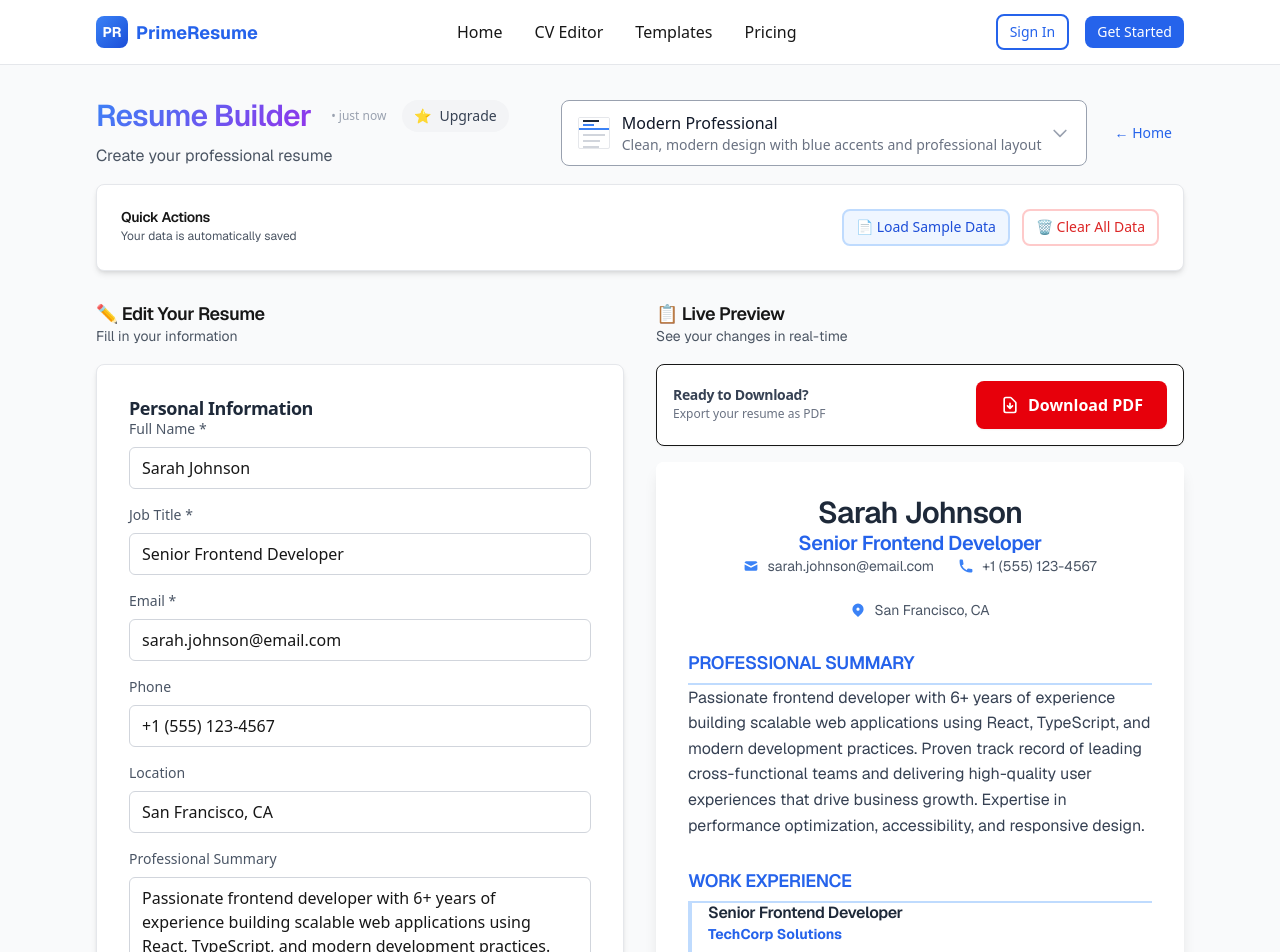
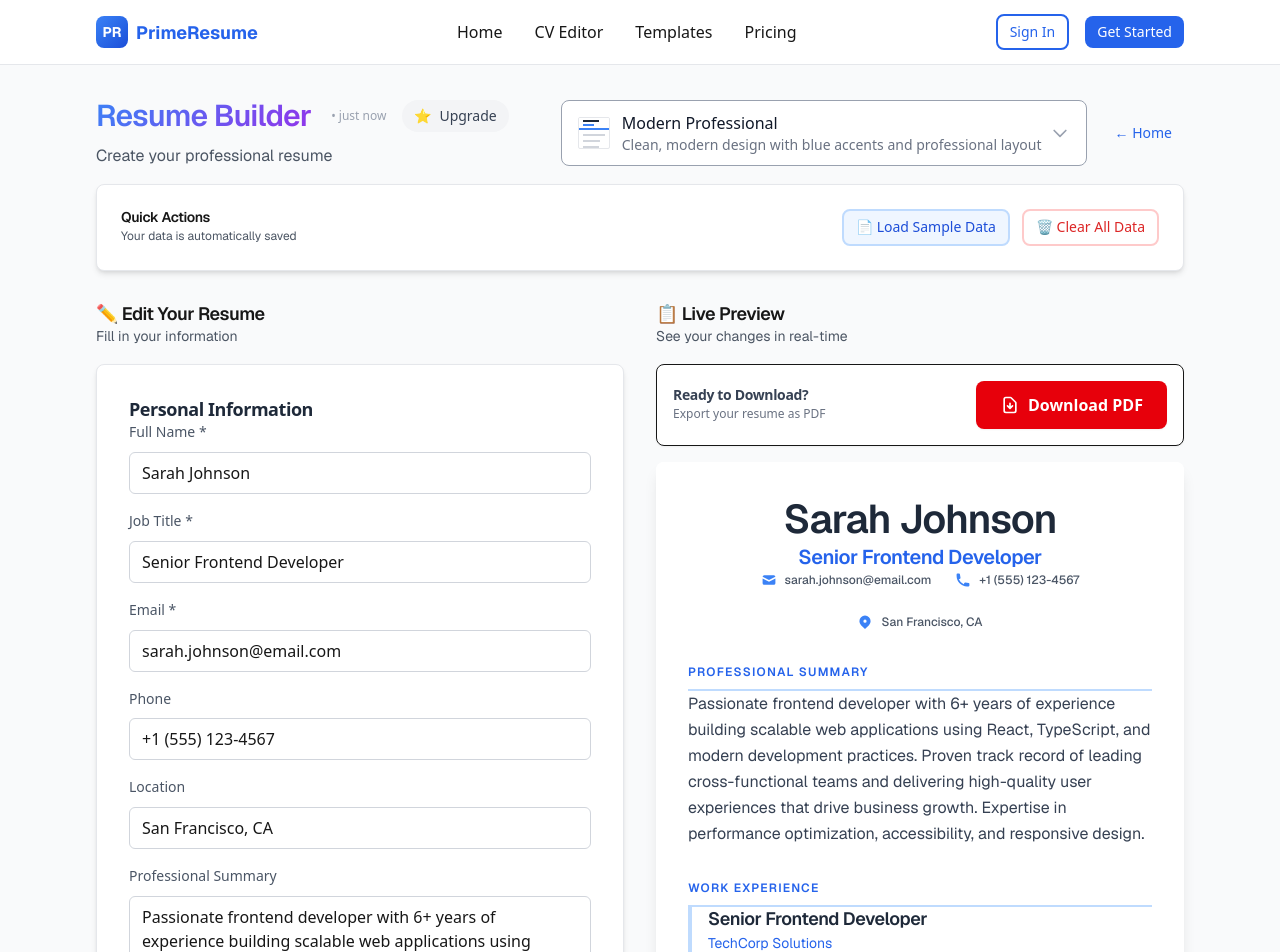
Before and after one commit to tolunaytogul/primeresumebuilder, a Next.js app: page /cv-editor in a window 1280 px wide. Shown: the top 952 px of the page. Built offline with nearby package versions, Linux system fonts and the light colour scheme; what @react-pdf/renderer would draw is missing.

Commit message:
Step 4: Fix Typography & Text Scaling - Added comprehensive typography utility classes, established consistent font hierarchy, improved text scaling across templates and forms, enhanced readability with proper line heights and font weights, build test successful

```diff
--- a/src/app/globals.css
+++ b/src/app/globals.css
@@ -323,6 +323,104 @@ html, body {
   outline-offset: 2px;
 }
 
+/* Typography Utilities */
+.text-display-2xl {
+  font-size: var(--font-size-6xl);
+  line-height: var(--line-height-tight);
+  font-weight: 800;
+  letter-spacing: -0.025em;
+}
+
+.text-display-xl {
+  font-size: var(--font-size-5xl);
+  line-height: var(--line-height-tight);
+  font-weight: 700;
+  letter-spacing: -0.025em;
+}
+
+.text-display-lg {
+  font-size: var(--font-size-4xl);
+  line-height: var(--line-height-tight);
+  font-weight: 700;
+  letter-spacing: -0.025em;
+}
+
+.text-heading-xl {
+  font-size: var(--font-size-3xl);
+  line-height: var(--line-height-tight);
+  font-weight: 600;
+  letter-spacing: -0.025em;
+}
+
+.text-heading-lg {
+  font-size: var(--font-size-2xl);
+  line-height: var(--line-height-snug);
+  font-weight: 600;
+  letter-spacing: -0.025em;
+}
+
+.text-heading-md {
+  font-size: var(--font-size-xl);
+  line-height: var(--line-height-snug);
+  font-weight: 600;
+}
+
+.text-heading-sm {
+  font-size: var(--font-size-lg);
+  line-height: var(--line-height-snug);
+  font-weight: 600;
+}
+
+.text-body-lg {
+  font-size: var(--font-size-lg);
+  line-height: var(--line-height-relaxed);
+  font-weight: 400;
+}
+
+.text-body-md {
+  font-size: var(--font-size-base);
+  line-height: var(--line-height-relaxed);
+  font-weight: 400;
+}
+
+.text-body-sm {
+  font-size: var(--font-size-sm);
+  line-height: var(--line-height-relaxed);
+  font-weight: 400;
+}
+
+.text-caption {
+  font-size: var(--font-size-xs);
+  line-height: var(--line-height-normal);
+  font-weight: 500;
+}
+
+.text-overline {
+  font-size: var(--font-size-xs);
+  line-height: var(--line-height-normal);
+  font-weight: 600;
+  text-transform: uppercase;
+  letter-spacing: 0.1em;
+}
+
+/* Responsive Typography */
+@media (min-width: 640px) {
+  .text-display-2xl { font-size: 4.5rem; }
+  .text-display-xl { font-size: 3.75rem; }
+  .text-display-lg { font-size: 3rem; }
+  .text-heading-xl { font-size: 2.25rem; }
+  .text-heading-lg { font-size: 1.875rem; }
+  .text-body-lg { font-size: 1.25rem; }
+}
+
+@media (min-width: 1024px) {
+  .text-display-2xl { font-size: 6rem; }
+  .text-display-xl { font-size: 4.5rem; }
+  .text-display-lg { font-size: 3.75rem; }
+  .text-heading-xl { font-size: 2.5rem; }
+  .text-heading-lg { font-size: 2rem; }
+}
+
 /* Improve touch targets */
 @media (pointer: coarse) {
   button,
--- a/src/components/CVForm.tsx
+++ b/src/components/CVForm.tsx
@@ -42,14 +42,14 @@ export default function CVForm() {
   return (
     <div className="space-y-6">
       <div>
-        <h3 className="text-lg font-semibold text-gray-800 mb-4">
+        <h3 className="text-heading-sm text-gray-800 mb-4">
           Personal Information
         </h3>
 
         <div className="grid grid-cols-1 gap-4">
           {/* Ad Soyad */}
           <div>
-            <label htmlFor="name" className="block text-sm font-medium text-gray-600 mb-2">
+            <label htmlFor="name" className="block text-body-sm font-medium text-gray-600 mb-2">
               Full Name *
             </label>
             <input
@@ -62,7 +62,7 @@ export default function CVForm() {
               className={getInputClassName('name')}
             />
             {errors.name && (
-              <p className="mt-1 text-sm text-red-600 flex items-center gap-1">
+              <p className="mt-1 text-caption text-red-600 flex items-center gap-1">
                 <span className="text-red-500">⚠</span>
                 {errors.name}
               </p>
@@ -71,7 +71,7 @@ export default function CVForm() {
 
           {/* Unvan */}
           <div>
-            <label htmlFor="title" className="block text-sm font-medium text-gray-600 mb-2">
+            <label htmlFor="title" className="block text-body-sm font-medium text-gray-600 mb-2">
               Job Title *
             </label>
             <input
@@ -84,7 +84,7 @@ export default function CVForm() {
               className={getInputClassName('title')}
             />
             {errors.title && (
-              <p className="mt-1 text-sm text-red-600 flex items-center gap-1">
+              <p className="mt-1 text-caption text-red-600 flex items-center gap-1">
                 <span className="text-red-500">⚠</span>
                 {errors.title}
               </p>
@@ -93,7 +93,7 @@ export default function CVForm() {
 
           {/* E-posta */}
           <div>
-            <label htmlFor="email" className="block text-sm font-medium text-gray-600 mb-2">
+            <label htmlFor="email" className="block text-body-sm font-medium text-gray-600 mb-2">
               Email *
             </label>
             <input
@@ -106,7 +106,7 @@ export default function CVForm() {
               className={getInputClassName('email')}
             />
             {errors.email && (
-              <p className="mt-1 text-sm text-red-600 flex items-center gap-1">
+              <p className="mt-1 text-caption text-red-600 flex items-center gap-1">
                 <span className="text-red-500">⚠</span>
                 {errors.email}
               </p>
@@ -115,7 +115,7 @@ export default function CVForm() {
 
           {/* Telefon */}
           <div>
-            <label htmlFor="phone" className="block text-sm font-medium text-gray-600 mb-2">
+            <label htmlFor="phone" className="block text-body-sm font-medium text-gray-600 mb-2">
               Phone
             </label>
             <input
@@ -130,7 +130,7 @@ export default function CVForm() {
 
           {/* Konum */}
           <div>
-            <label htmlFor="location" className="block text-sm font-medium text-gray-600 mb-2">
+            <label htmlFor="location" className="block text-body-sm font-medium text-gray-600 mb-2">
               Location
             </label>
             <input
@@ -145,7 +145,7 @@ export default function CVForm() {
 
           {/* Özet */}
           <div>
-            <label htmlFor="summary" className="block text-sm font-medium text-gray-600 mb-2">
+            <label htmlFor="summary" className="block text-body-sm font-medium text-gray-600 mb-2">
               Professional Summary
             </label>
             <textarea
--- a/src/components/templates/ModernWebTemplate.tsx
+++ b/src/components/templates/ModernWebTemplate.tsx
@@ -32,18 +32,18 @@ const ModernWebTemplate: React.FC<ModernWebTemplateProps> = ({ cvData }) => {
   };
 
   return (
-    <div className="bg-white p-4 sm:p-6 lg:p-8 font-sans text-sm leading-relaxed">
+    <div className="bg-white p-4 sm:p-6 lg:p-8 font-sans leading-relaxed">
       {/* Header */}
       <div className="text-center mb-6 sm:mb-8">
-        <h1 className="text-xl sm:text-2xl lg:text-3xl font-bold text-gray-800 mb-2 break-words">
+        <h1 className="text-heading-xl text-gray-800 mb-2 break-words">
           {personalInfo.name || 'Full Name'}
         </h1>
-        <h2 className="text-base sm:text-lg lg:text-xl text-primary-600 font-bold mb-3 sm:mb-4 break-words">
+        <h2 className="text-heading-md text-primary-600 mb-3 sm:mb-4 break-words">
           {personalInfo.title || 'Job Title'}
         </h2>
 
         {/* Contact Info */}
-        <div className="flex flex-wrap justify-center gap-3 sm:gap-6 text-xs sm:text-sm text-gray-600">
+        <div className="flex flex-wrap justify-center gap-3 sm:gap-6 text-caption text-gray-600">
           {personalInfo.email && (
             <div className="flex items-center gap-1 sm:gap-2">
               <svg className="w-3 h-3 sm:w-4 sm:h-4 text-primary-500 flex-shrink-0" fill="currentColor" viewBox="0 0 20 20">
@@ -75,10 +75,10 @@ const ModernWebTemplate: React.FC<ModernWebTemplateProps> = ({ cvData }) => {
       {/* Professional Summary */}
       {personalInfo.summary && (
         <div className="mb-6 sm:mb-8">
-          <h3 className="text-base sm:text-lg font-bold text-primary-600 mb-3 sm:mb-4 uppercase tracking-wide border-b-2 border-primary-200 pb-2">
+          <h3 className="text-overline text-primary-600 mb-3 sm:mb-4 border-b-2 border-primary-200 pb-2">
             Professional Summary
           </h3>
-          <p className="text-gray-700 leading-relaxed text-sm sm:text-base">
+          <p className="text-body-md text-gray-700">
             {personalInfo.summary}
           </p>
         </div>
@@ -87,7 +87,7 @@ const ModernWebTemplate: React.FC<ModernWebTemplateProps> = ({ cvData }) => {
       {/* Work Experience */}
       {experiences.length > 0 && (
         <div className="mb-6 sm:mb-8">
-          <h3 className="text-base sm:text-lg font-bold text-primary-600 mb-4 sm:mb-6 uppercase tracking-wide border-b-2 border-primary-200 pb-2">
+          <h3 className="text-overline text-primary-600 mb-4 sm:mb-6 border-b-2 border-primary-200 pb-2">
             Work Experience
           </h3>
           <div className="space-y-4 sm:space-y-6">
@@ -95,19 +95,19 @@ const ModernWebTemplate: React.FC<ModernWebTemplateProps> = ({ cvData }) => {
               <div key={exp.id} className="border-l-4 border-primary-200 pl-3 sm:pl-4">
                 <div className="flex flex-col gap-1 sm:gap-2 mb-2">
                   <div className="flex-1">
-                    <h4 className="font-bold text-gray-800 text-sm sm:text-base break-words">
+                    <h4 className="text-heading-sm text-gray-800 break-words">
                       {exp.position}
                     </h4>
-                    <p className="text-primary-600 font-bold text-xs sm:text-sm mt-1 break-words">
+                    <p className="text-body-sm text-primary-600 font-semibold mt-1 break-words">
                       {exp.company}
                     </p>
                   </div>
-                  <div className="text-gray-600 text-xs font-bold">
+                  <div className="text-caption text-gray-600 font-medium">
                     {formatDate(exp.startDate)} - {exp.isCurrentJob ? 'Present' : formatDate(exp.endDate)}
                   </div>
                 </div>
                 {exp.description && (
-                  <p className="text-gray-600 text-xs sm:text-sm leading-relaxed">
+                  <p className="text-body-sm text-gray-600">
                     {exp.description}
                   </p>
                 )}
@@ -120,7 +120,7 @@ const ModernWebTemplate: React.FC<ModernWebTemplateProps> = ({ cvData }) => {
       {/* Education */}
       {education.length > 0 && (
         <div className="mb-6 sm:mb-8">
-          <h3 className="text-base sm:text-lg font-bold text-primary-600 mb-4 sm:mb-6 uppercase tracking-wide border-b-2 border-primary-200 pb-2">
+          <h3 className="text-overline text-primary-600 mb-4 sm:mb-6 border-b-2 border-primary-200 pb-2">
             Education
           </h3>
           <div className="space-y-4 sm:space-y-6">
@@ -128,19 +128,19 @@ const ModernWebTemplate: React.FC<ModernWebTemplateProps> = ({ cvData }) => {
               <div key={edu.id} className="border-l-4 border-primary-200 pl-3 sm:pl-4">
                 <div className="flex flex-col gap-1 sm:gap-2">
                   <div className="flex-1">
-                    <h4 className="font-bold text-gray-800 text-sm sm:text-base break-words">
+                    <h4 className="text-heading-sm text-gray-800 break-words">
                       {edu.degree}
                     </h4>
-                    <p className="text-primary-600 font-bold text-xs sm:text-sm mt-1 break-words">
+                    <p className="text-body-sm text-primary-600 font-semibold mt-1 break-words">
                       {edu.school}
                     </p>
                     {edu.field && (
-                      <p className="text-gray-600 text-xs sm:text-sm break-words">
+                      <p className="text-body-sm text-gray-600 break-words">
                         {edu.field}
                       </p>
                     )}
                   </div>
-                  <div className="text-gray-600 text-xs">
+                  <div className="text-caption text-gray-600">
                     {formatDate(edu.startDate)} - {formatDate(edu.endDate)}
                     {edu.gpa && <span className="ml-2">• GPA: {edu.gpa}</span>}
                   </div>
@@ -154,14 +154,14 @@ const ModernWebTemplate: React.FC<ModernWebTemplateProps> = ({ cvData }) => {
       {/* Skills */}
       {skills.length > 0 && (
         <div className="mb-6 sm:mb-8">
-          <h3 className="text-base sm:text-lg font-bold text-primary-600 mb-3 sm:mb-4 uppercase tracking-wide border-b-2 border-primary-200 pb-2">
+          <h3 className="text-overline text-primary-600 mb-3 sm:mb-4 border-b-2 border-primary-200 pb-2">
             Skills
           </h3>
           <div className="flex flex-wrap gap-1.5 sm:gap-2">
             {skills.map((skill) => (
               <span
                 key={skill.id}
-                                 className={`px-2 sm:px-3 py-1 sm:py-1.5 rounded-full text-xs sm:text-sm font-medium border ${getSkillBadgeClass(skill.level)} break-words`}
+                className={`px-2 sm:px-3 py-1 sm:py-1.5 rounded-full text-caption border ${getSkillBadgeClass(skill.level)} break-words`}
               >
                 {skill.name} • {skill.level}
               </span>
```
Also changed, not shown: src/components/templates/CreativeWebTemplate.tsx (+21 -21 lines).
